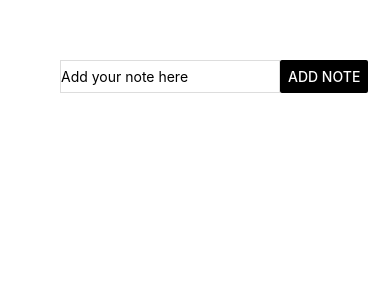
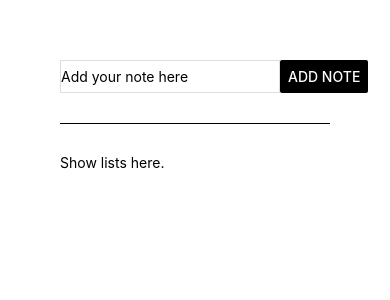
Before and after one commit to kkamara/react-native-notes-mobile-app, a React Native app: screen / in a window 390 px wide. Shown: the top 300 px of the page. Built offline with nearby package versions, Linux system fonts and the light colour scheme.

Commit message:
Handling events

```diff
--- a/App.js
+++ b/App.js
@@ -5,15 +5,29 @@ import {
   TextInput,
   Button,
 } from "react-native"
+import { useState, } from "react"
 
 export default function App() {
+  const [value, setValue] = useState("")
+
+  function handleOnChangeText(getEnteredText) {
+    setValue(getEnteredText)
+  }
+
+  function handleOnPressButton() {
+    console.log(value)
+  }
+
   return (
     <View style={{
       padding: 60,
     }}>
       <View style={styles.inputContainer}>
-        <TextInput style={styles.input} placeholder="Add your note here"/>
-        <Button color={"#000"} title="Add note" />
+        <TextInput onChangeText={handleOnChangeText} style={styles.input} placeholder="Add your note here"/>
+        <Button onPress={handleOnPressButton} color={"#000"} title="Add note" />
+      </View>
+      <View style={styles.listContainer}>
+        <Text>Show lists here.</Text>
       </View>
     </View>
   )
@@ -22,10 +36,15 @@ export default function App() {
 const styles = StyleSheet.create({
   inputContainer: {
     flexDirection: "row",
+    paddingBottom: 30,
+    borderBottomWidth: 1,
   },
   input: {
     borderWidth: 1,
     borderColor: "#ddd",
     flex: 1,
+  },
+  listContainer: {
+    paddingTop: 30,
   }
 })
```
